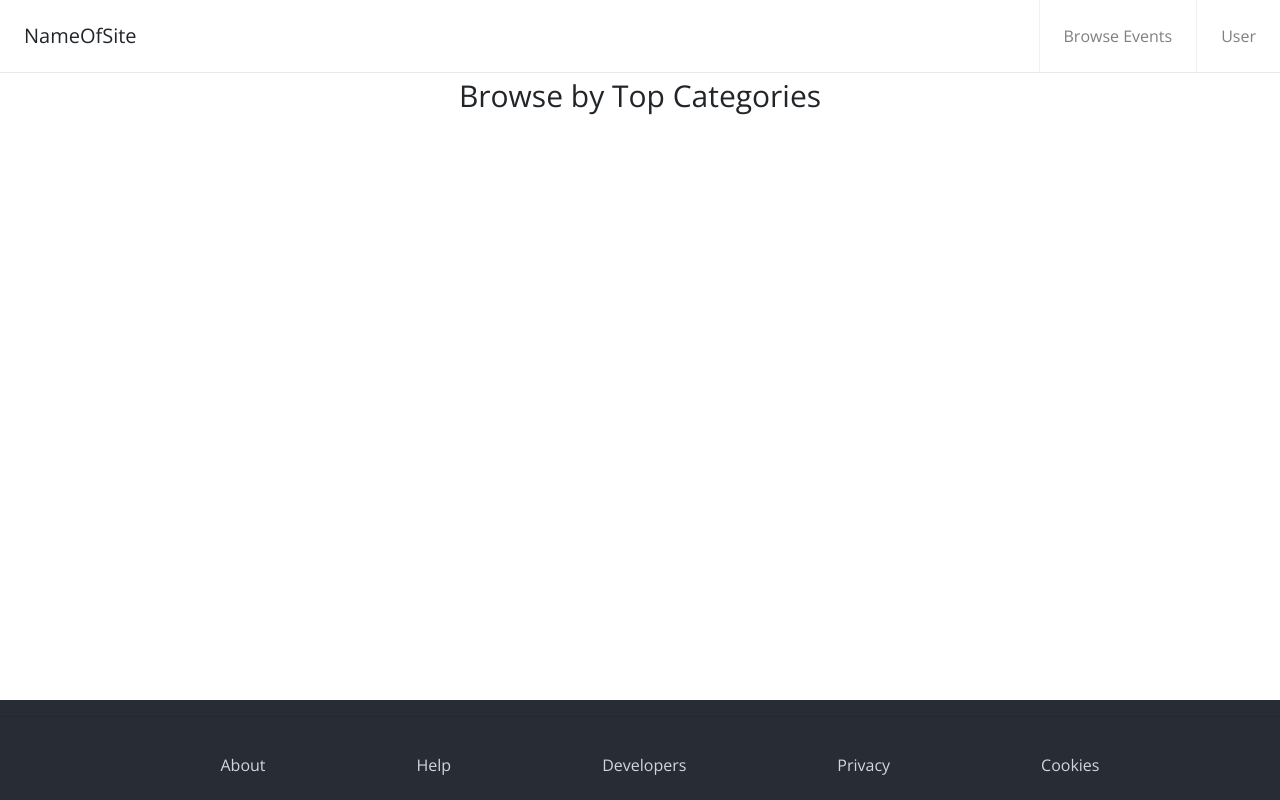
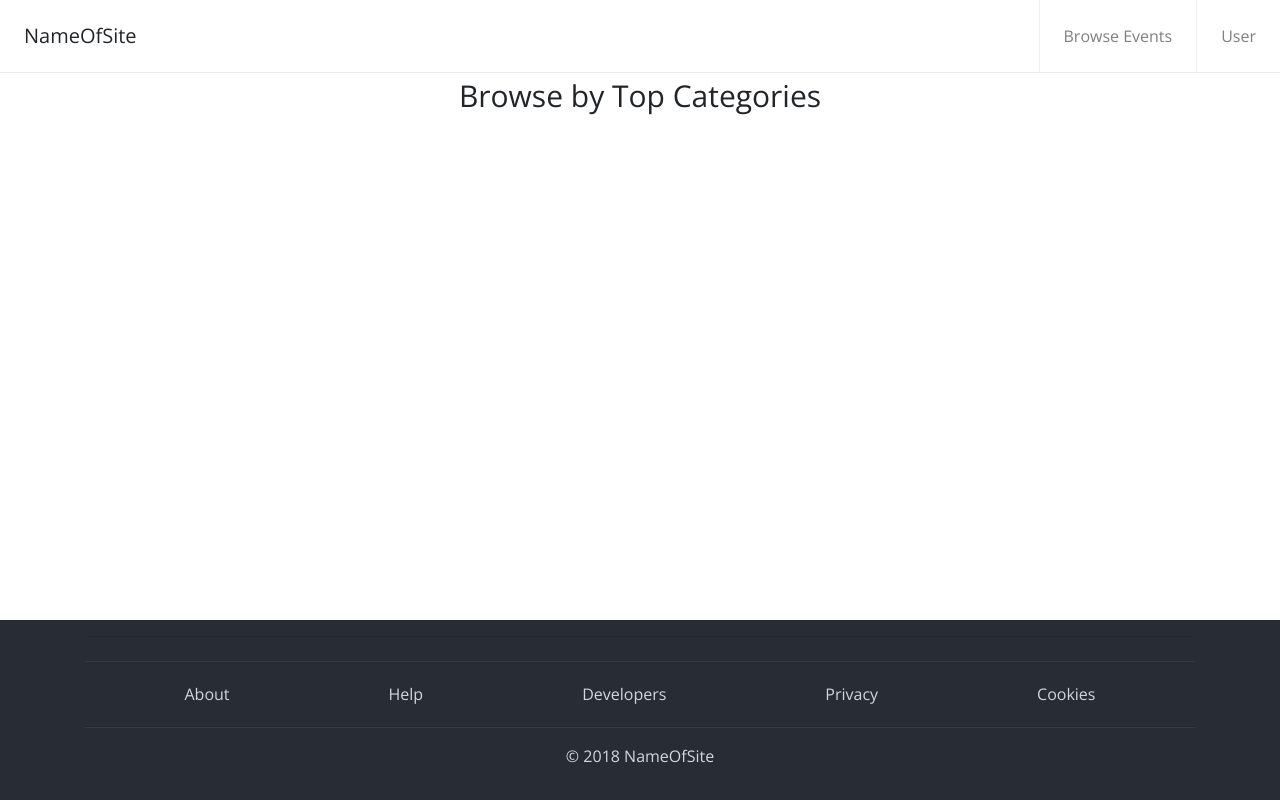
Before and after one commit to joshi-aditya/BostonEvents, an Angular app in the folder UserInterface/: page / in a window 1280 px wide. Built offline with nearby package versions, Linux system fonts and the light colour scheme.

Commit message:
Improved footer

```diff
--- a/UserInterface/src/app/components/footer/footer.component.html
+++ b/UserInterface/src/app/components/footer/footer.component.html
@@ -1,15 +1,17 @@
-<footer class="bgColor">
-  <hr />
+<footer class="footer-bgcolor">
   <div class="container">
     <div class="row">
       <div class="col-md-12">
-        <ul class="footerlinks">
-          <li> <a href="#">About</a></li>
-          <li> <a href="#">Help</a></li>
-          <li> <a href="#">Developers</a></li>
-          <li> <a href="#">Privacy</a></li>
-          <li> <a href="#">Cookies</a></li>
+        <hr class="footer-border pt-4"/>
+        <ul class="footerlinks p-0">
+          <li> <a class="footer-color" href="#">About</a></li>
+          <li> <a class="footer-color" href="#">Help</a></li>
+          <li> <a class="footer-color" href="#">Developers</a></li>
+          <li> <a class="footer-color" href="#">Privacy</a></li>
+          <li> <a class="footer-color" href="#">Cookies</a></li>
         </ul>
+        <hr class="footer-border"/>
+        <p class="text-center footer-color pb-3">© 2018 NameOfSite</p>
       </div>
     </div>
   </div>
--- a/UserInterface/src/app/components/footer/footer.component.scss
+++ b/UserInterface/src/app/components/footer/footer.component.scss
@@ -1,6 +1,5 @@
-.bgColor {
+.footer-bgcolor {
   background-color: #282C35;
-  height: 100px;
 }
 
 .footerlinks {
@@ -10,8 +9,11 @@
   justify-content: space-around;
 }
 
-a {
+.footer-color {
   color: #D2D6DF;
+  &:hover {
+    text-decoration: none;
+  }
 }
 
 footer {
@@ -20,3 +22,7 @@ footer {
   position: absolute;
   width: 100%;
 }
+
+.footer-border {
+  border-bottom: 1px solid #363A43;
+}
```
